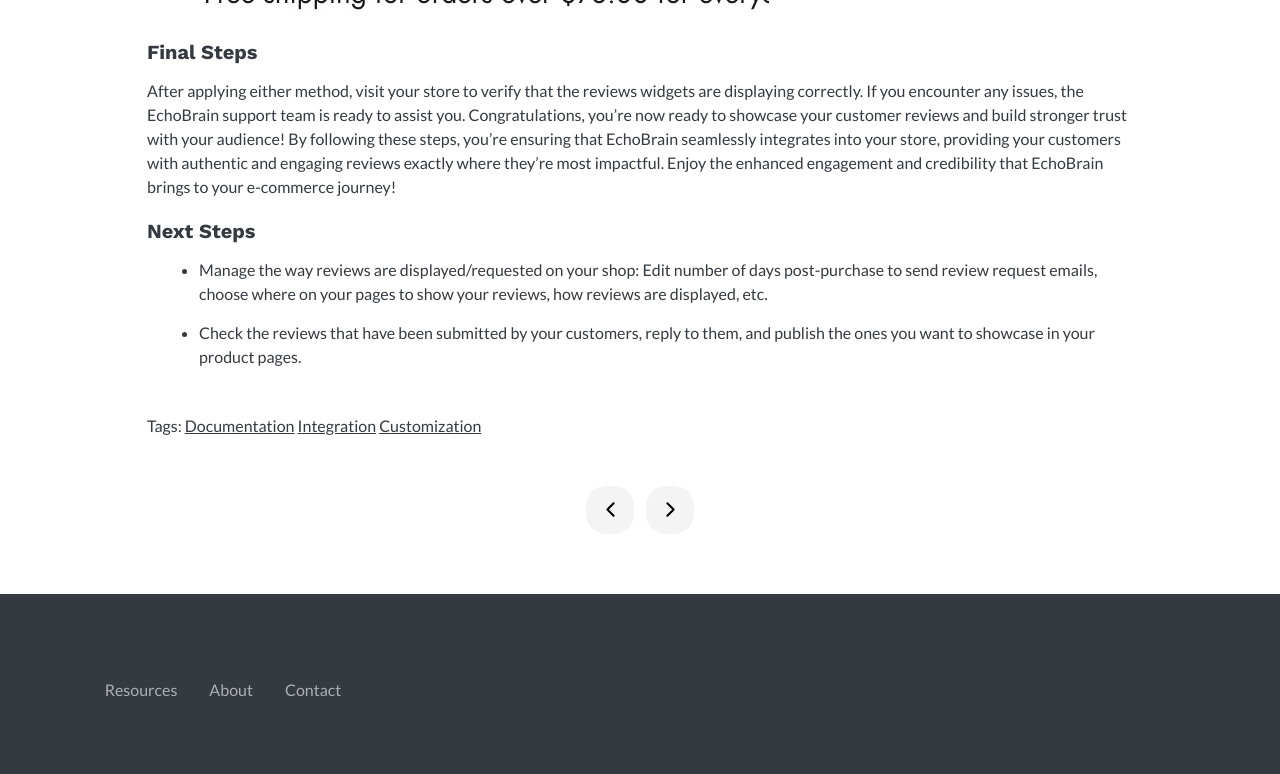
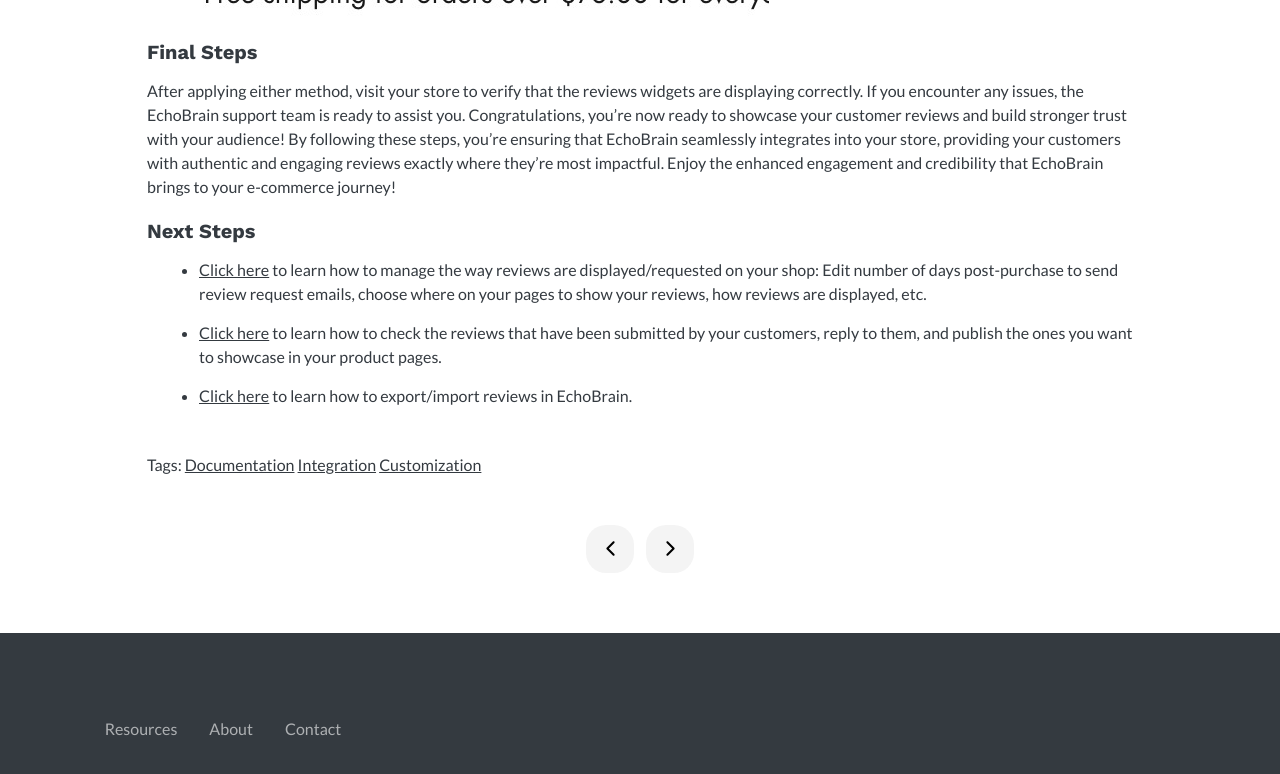
Before and after one commit to echo-brain/echo-brain.github.io, a Jekyll site: the page built from _posts/2025-02-13-fourthwall-reviews-quick-start.md, in a window 1280 px wide and 900 px high, scrolled down 7765 px. Shown: the top 774 px of the window. Built offline with Jekyll 4.4.1, drawn with Linux system fonts in a browser that asks for light colours.

Commit message:
Update 2025-02-13-fourthwall-reviews-quick-start.md

```diff
--- a/_posts/2025-02-13-fourthwall-reviews-quick-start.md
+++ b/_posts/2025-02-13-fourthwall-reviews-quick-start.md
@@ -136,8 +136,9 @@
 
 
 ### Next Steps
-- Manage the way reviews are displayed/requested on your shop: Edit number of days post-purchase to send review request emails, choose where on your pages to show your reviews, how reviews are displayed, etc.
-- Check the reviews that have been submitted by your customers, reply to them, and publish the ones you want to showcase in your product pages.
+- [Click here](https://echo-brain.com/blog/documentation/managing-your-reviews/) to learn how to manage the way reviews are displayed/requested on your shop: Edit number of days post-purchase to send review request emails, choose where on your pages to show your reviews, how reviews are displayed, etc.
+- [Click here](https://echo-brain.com/blog/documentation/managing-your-reviews/#make-your-reviews-visible-by-publishing-them) to learn how to check the reviews that have been submitted by your customers, reply to them, and publish the ones you want to showcase in your product pages.
+- [Click here](https://echo-brain.com/blog/documentation/exporting-and-importing-reviews-with-echobrain/) to learn how to export/import reviews in EchoBrain.
 
 
 <style>
```
